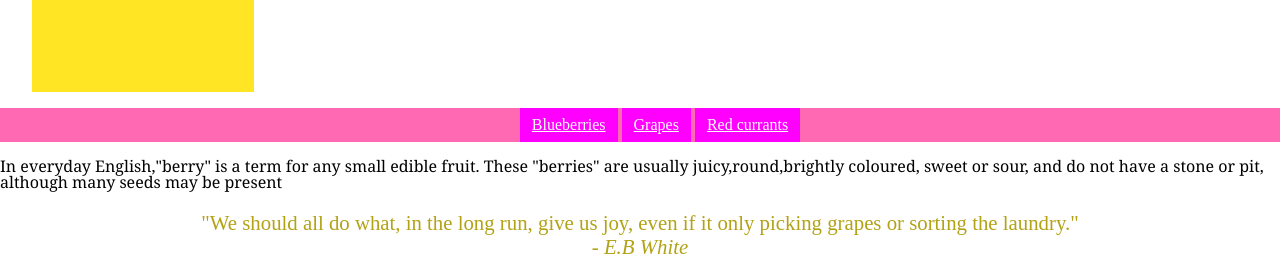
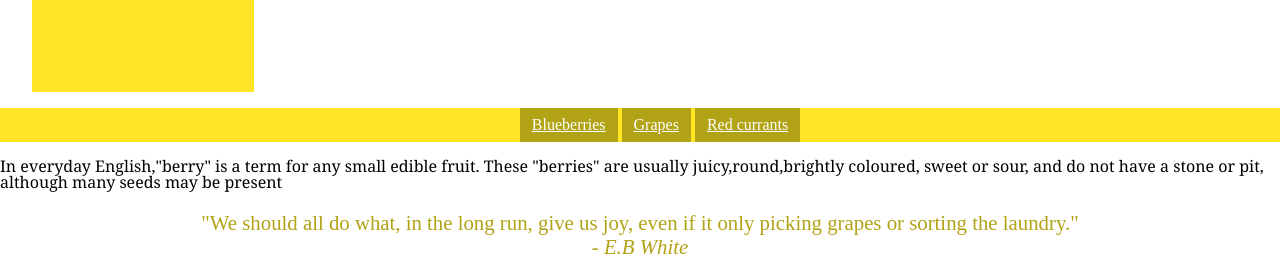
Before and after one commit to IFVG45/Project-1-Basic-Website, a plain HTML site: page index.html in a window 1280 px wide. Shown: the part 68-342 px from the top of the page. Drawn offline with Linux system fonts and the light colour scheme.

Commit message:
Changed background color.

```diff
--- a/css/main.css
+++ b/css/main.css
@@ -116,7 +116,7 @@ a{
 
 
  nav{
- background-color: hotpink;
+ background-color: #ffe524;
  text-align: center;
 
 }
@@ -136,7 +136,7 @@ a{
   nav a{
     display: inline-block;
     padding: 0.5em 0.75em;
-    background-color: magenta;
+    background-color: #b2a215;
     color: white;
     text-decoration: underline;
 
```
